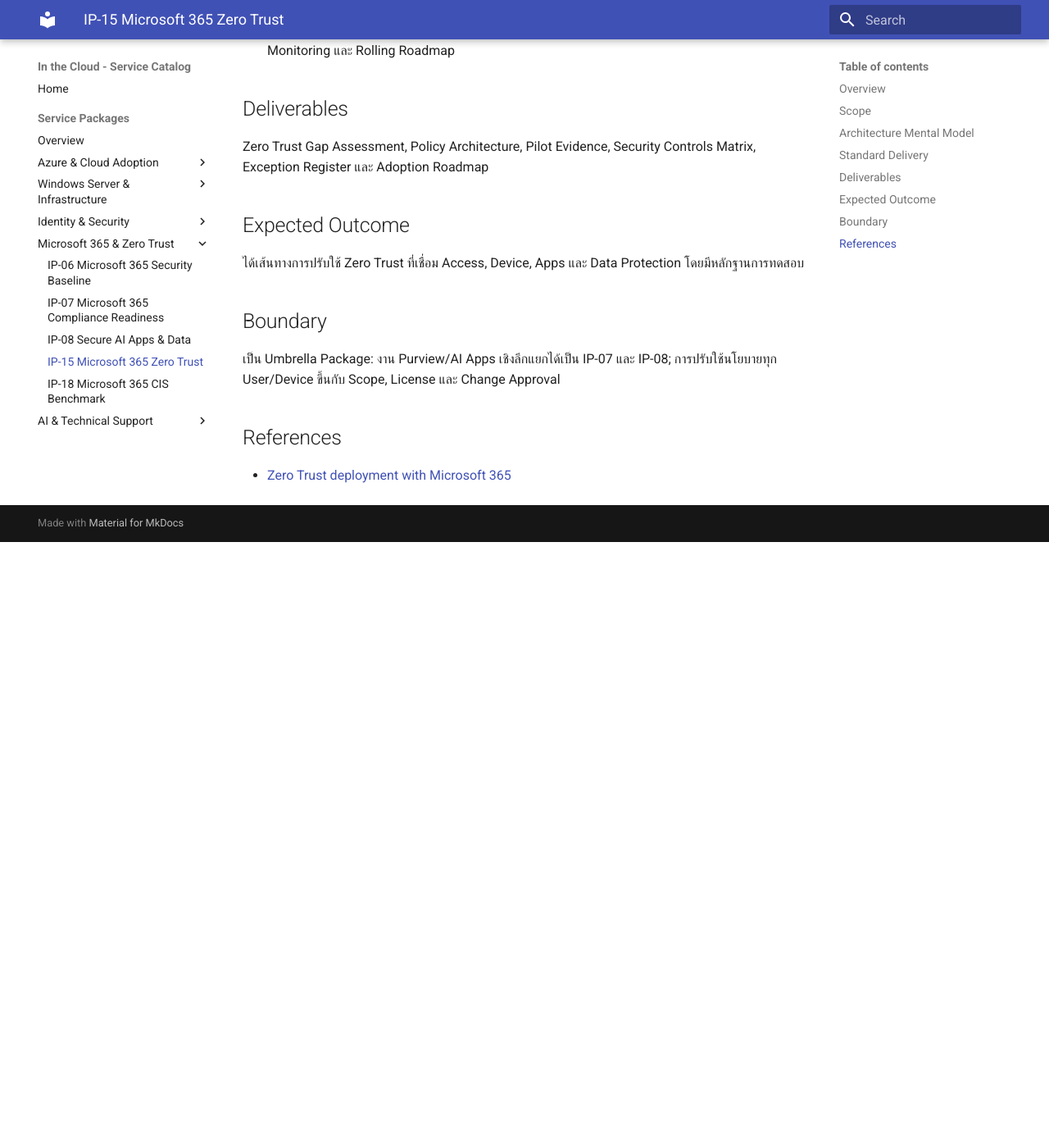
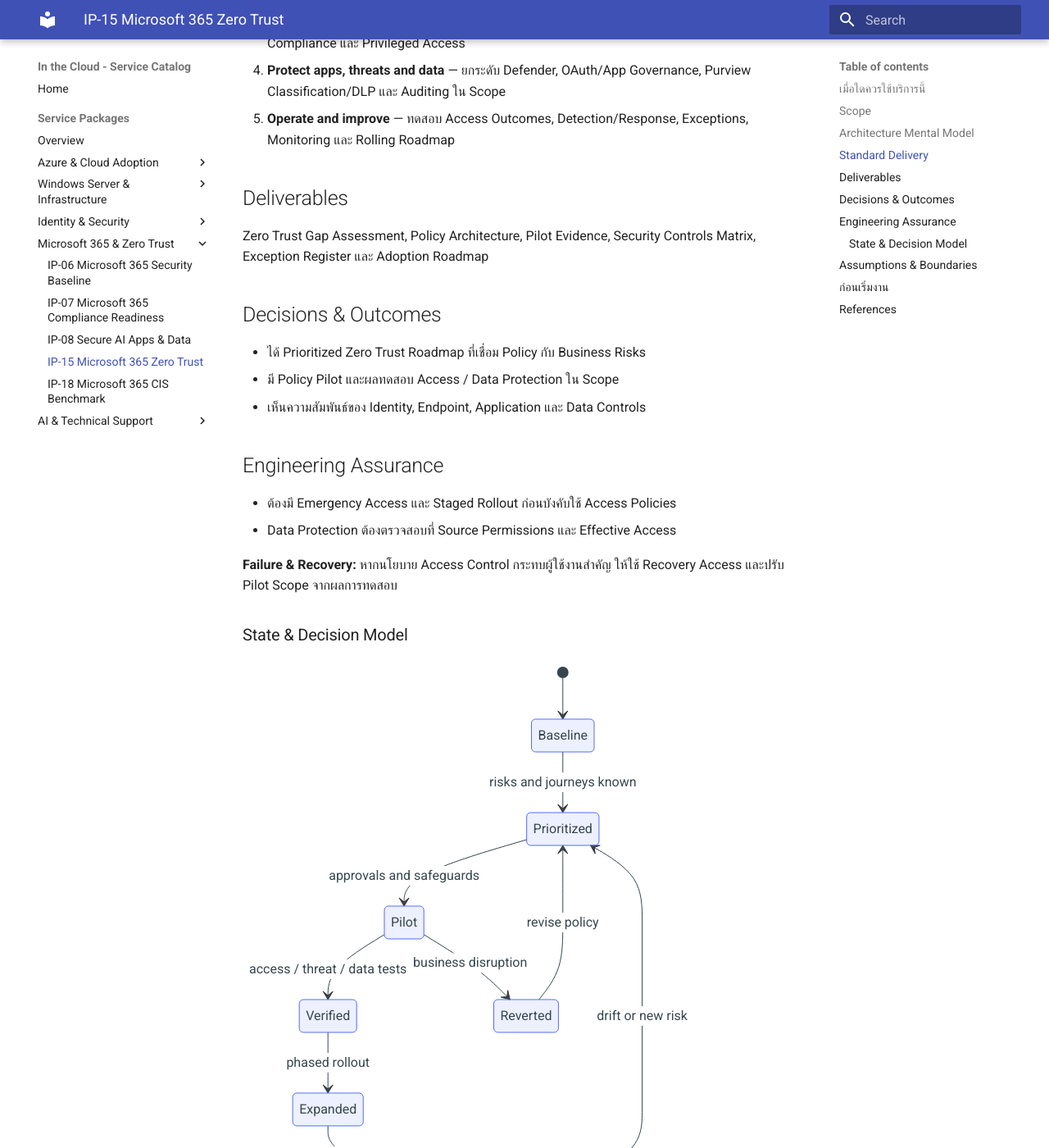
Before and after one commit to inthecloudth/service-catalog, an MkDocs documentation site: the page built from docs/services/ip-15-microsoft-365-zero-trust.md, in a window 1280 px wide and 1400 px high, scrolled down 1138 px. Shown: the whole window at 82% size. Built offline with MkDocs 1.6.1 and Material for MkDocs 9.7.7, drawn with Linux system fonts in a browser that asks for light colours; before the commit the page ends 1799 px from its top, so only the background shows below that; some of the changed text lies outside the part shown.

Commit message:
docs(catalog): align IP-15 with buyer decisions and technical assurance

````diff
--- a/docs/services/ip-15-microsoft-365-zero-trust.md
+++ b/docs/services/ip-15-microsoft-365-zero-trust.md
@@ -1,10 +1,14 @@
 # Microsoft 365 Zero Trust — Integrated Security Program
 
-*Reusable technical service package*
+> **IP-15 | Repeatable Service Package**
 
-## Overview
+**ผลลัพธ์ที่มุ่งหวัง:** ประเมินและยกระดับ Zero Trust สำหรับ Microsoft 365 ทั้ง Identity, Device, Apps, Threat Protection, Information Protection และ Governance โดยใช้การปรับใช้แบบเป็นระยะ
 
-ประเมินและยกระดับ Zero Trust สำหรับ Microsoft 365 ทั้ง Identity, Device, Apps, Threat Protection, Information Protection และ Governance โดยใช้การปรับใช้แบบเป็นระยะ
+## เมื่อใดควรใช้บริการนี้
+
+- มี Microsoft 365 หลาย Workloads แต่ Control เรื่อง Identity, Device, App และ Data ไม่สอดคล้องกัน
+- ต้องการยกระดับ Zero Trust โดยไม่ Lockout ผู้ใช้หรือขัด Business Process
+- ต้องการภาพรวมของ Roadmap มากกว่าการปรับ Secure Score เป็นรายการ ๆ
 
 ## Scope
 
@@ -40,14 +44,45 @@ flowchart LR
 
 Zero Trust Gap Assessment, Policy Architecture, Pilot Evidence, Security Controls Matrix, Exception Register และ Adoption Roadmap
 
-## Expected Outcome
+## Decisions & Outcomes
 
-ได้เส้นทางการปรับใช้ Zero Trust ที่เชื่อม Access, Device, Apps และ Data Protection โดยมีหลักฐานการทดสอบ
+- ได้ Prioritized Zero Trust Roadmap ที่เชื่อม Policy กับ Business Risks
+- มี Policy Pilot และผลทดสอบ Access / Data Protection ใน Scope
+- เห็นความสัมพันธ์ของ Identity, Endpoint, Application และ Data Controls
 
-## Boundary
+## Engineering Assurance
+
+- ต้องมี Emergency Access และ Staged Rollout ก่อนบังคับใช้ Access Policies
+- Data Protection ต้องตรวจสอบที่ Source Permissions และ Effective Access
+
+**Failure & Recovery:** หากนโยบาย Access Control กระทบผู้ใช้งานสำคัญ ให้ใช้ Recovery Access และปรับ Pilot Scope จากผลการทดสอบ
+
+### State & Decision Model
+
+```mermaid
+stateDiagram-v2
+  [*] --> Baseline
+  Baseline --> Prioritized: risks and journeys known
+  Prioritized --> Pilot: approvals and safeguards
+  Pilot --> Verified: access / threat / data tests
+  Pilot --> Reverted: business disruption
+  Reverted --> Prioritized: revise policy
+  Verified --> Expanded: phased rollout
+  Expanded --> Monitored: detection and exceptions
+  Monitored --> Prioritized: drift or new risk
+```
+
+## Assumptions & Boundaries
 
 เป็น Umbrella Package: งาน Purview/AI Apps เชิงลึกแยกได้เป็น IP-07 และ IP-08; การปรับใช้นโยบายทุก User/Device ขึ้นกับ Scope, License และ Change Approval
+
+## ก่อนเริ่มงาน
+
+เตรียม Identity/Device/Application Inventory, License Matrix, Critical User Journeys และ Security Owners
 
 ## References
 
 - [Zero Trust deployment with Microsoft 365](https://learn.microsoft.com/en-us/security/zero-trust/microsoft-365-zero-trust)
+
+---
+*Architecture และ State Models เป็นแบบจำลองเชิงแนวคิด ไม่ใช่ Production Topology ขององค์กรใดองค์กรหนึ่ง*
````
